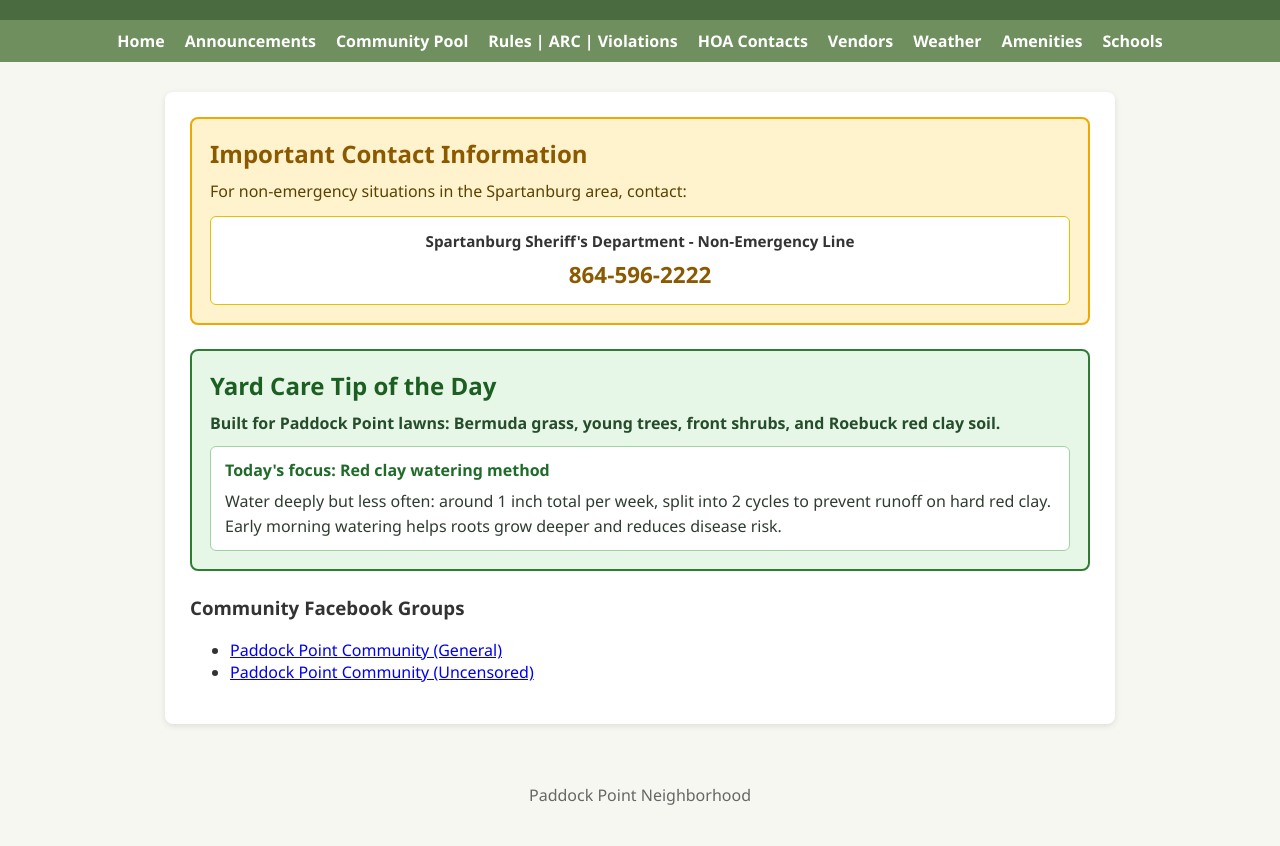
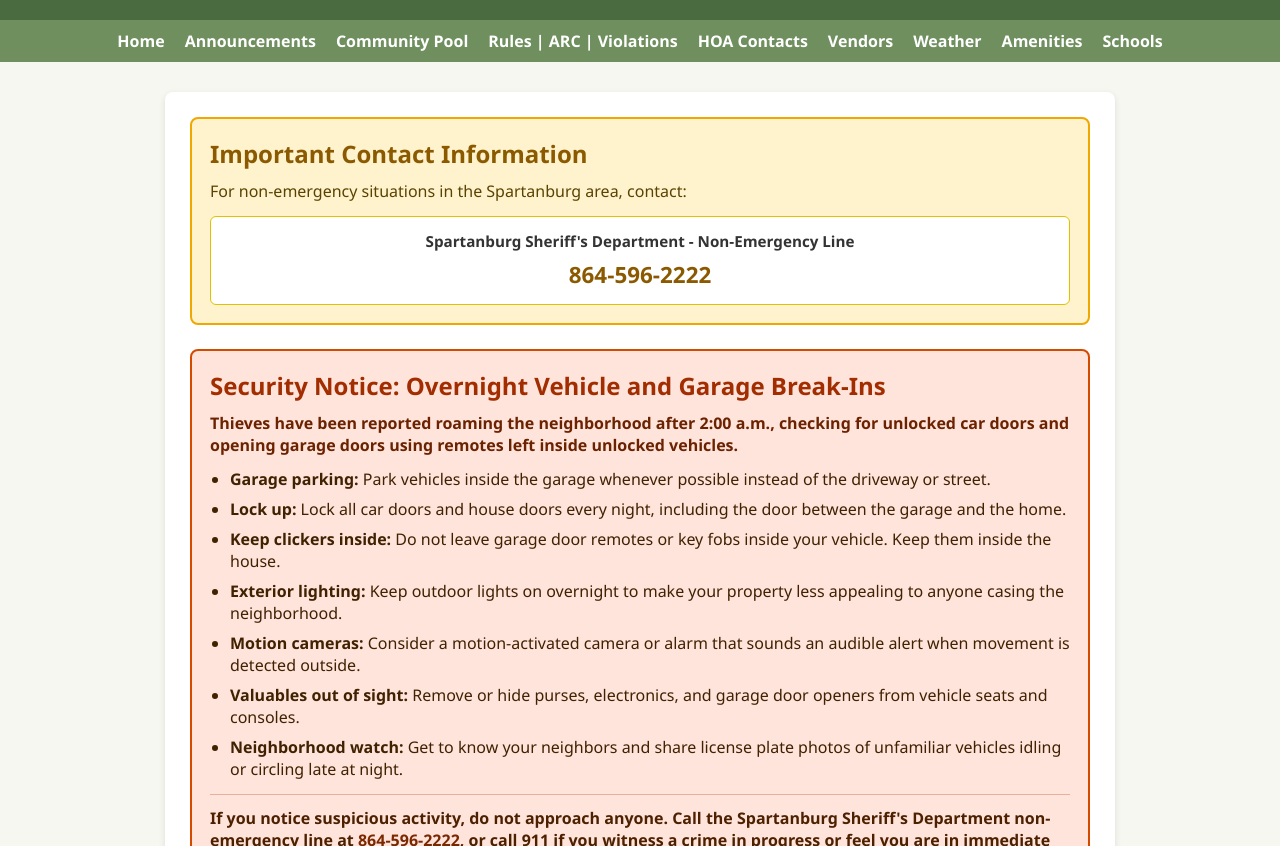
Before and after one commit to iwindon/paddockpoint, a plain HTML site: page index.html in a window 1280 px wide. Shown: the part 106-952 px from the top of the page. Drawn offline with Linux system fonts and the light colour scheme.

Commit message:
updated security info

```diff
--- a/assets/style.css
+++ b/assets/style.css
@@ -557,6 +557,52 @@ footer {
     text-decoration: underline;
 }
 
+.security-notice-section {
+    background: #ffe4db;
+    border: 2px solid #d44b00;
+    border-radius: 8px;
+    padding: 18px;
+    margin-bottom: 24px;
+}
+
+.security-notice-section h2 {
+    margin-top: 0;
+    margin-bottom: 10px;
+    color: #a12d00;
+}
+
+.security-notice-intro {
+    margin: 0 0 12px;
+    color: #6b2200;
+    font-weight: 600;
+}
+
+.security-notice-list {
+    margin: 0;
+    padding-left: 20px;
+}
+
+.security-notice-list li {
+    margin-bottom: 8px;
+    color: #402100;
+}
+
+.security-notice-list li:last-child {
+    margin-bottom: 0;
+}
+
+.security-notice-footer {
+    margin: 14px 0 0;
+    padding-top: 12px;
+    border-top: 1px solid #e6b09a;
+    color: #4d2000;
+    font-weight: 600;
+}
+
+.security-notice-footer a {
+    color: #7a2800;
+}
+
 .firework-safety-section {
     background: #ffe4db;
     border: 2px solid #d44b00;
--- a/index.html
+++ b/index.html
@@ -42,6 +42,23 @@
             <p class="emergency-label">Spartanburg Sheriff's Department - Non-Emergency Line</p>
             <p class="emergency-number"><a href="tel:864-596-2222">864-596-2222</a></p>
         </div>
+    </section>
+
+    <section class="security-notice-section" aria-labelledby="security-notice-heading">
+        <h2 id="security-notice-heading">Security Notice: Overnight Vehicle and Garage Break-Ins</h2>
+        <p class="security-notice-intro">Thieves have been reported roaming the neighborhood after 2:00 a.m., checking for unlocked car doors and opening garage doors using remotes left inside unlocked vehicles.</p>
+        <ul class="security-notice-list">
+            <li><strong>Garage parking:</strong> Park vehicles inside the garage whenever possible instead of the driveway or street.</li>
+            <li><strong>Lock up:</strong> Lock all car doors and house doors every night, including the door between the garage and the home.</li>
+            <li><strong>Keep clickers inside:</strong> Do not leave garage door remotes or key fobs inside your vehicle. Keep them inside the house.</li>
+            <li><strong>Exterior lighting:</strong> Keep outdoor lights on overnight to make your property less appealing to anyone casing the neighborhood.</li>
+            <li><strong>Motion cameras:</strong> Consider a motion-activated camera or alarm that sounds an audible alert when movement is detected outside.</li>
+            <li><strong>Valuables out of sight:</strong> Remove or hide purses, electronics, and garage door openers from vehicle seats and consoles.</li>
+            <li><strong>Neighborhood watch:</strong> Get to know your neighbors and share license plate photos of unfamiliar vehicles idling or circling late at night.</li>
+        </ul>
+        <p class="security-notice-footer">
+            If you notice suspicious activity, do not approach anyone. Call the Spartanburg Sheriff's Department non-emergency line at <a href="tel:864-596-2222">864-596-2222</a>, or call <strong>911</strong> if you witness a crime in progress or feel you are in immediate danger.
+        </p>
     </section>
 
     <section id="firework-safety" class="firework-safety-section" aria-labelledby="firework-safety-heading" hidden>
```
Also changed, not shown: announcements.html (+2 -0 lines).
